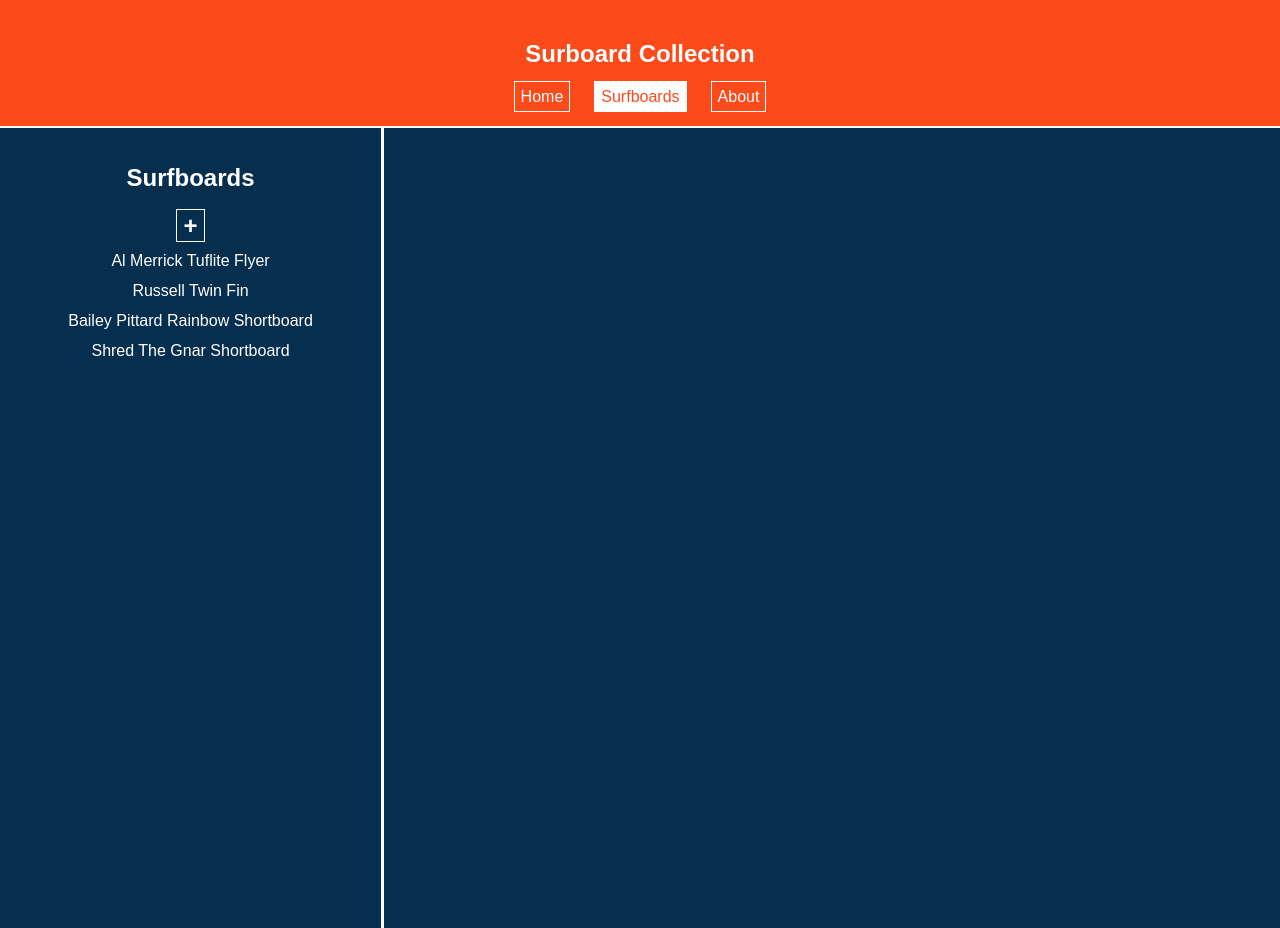
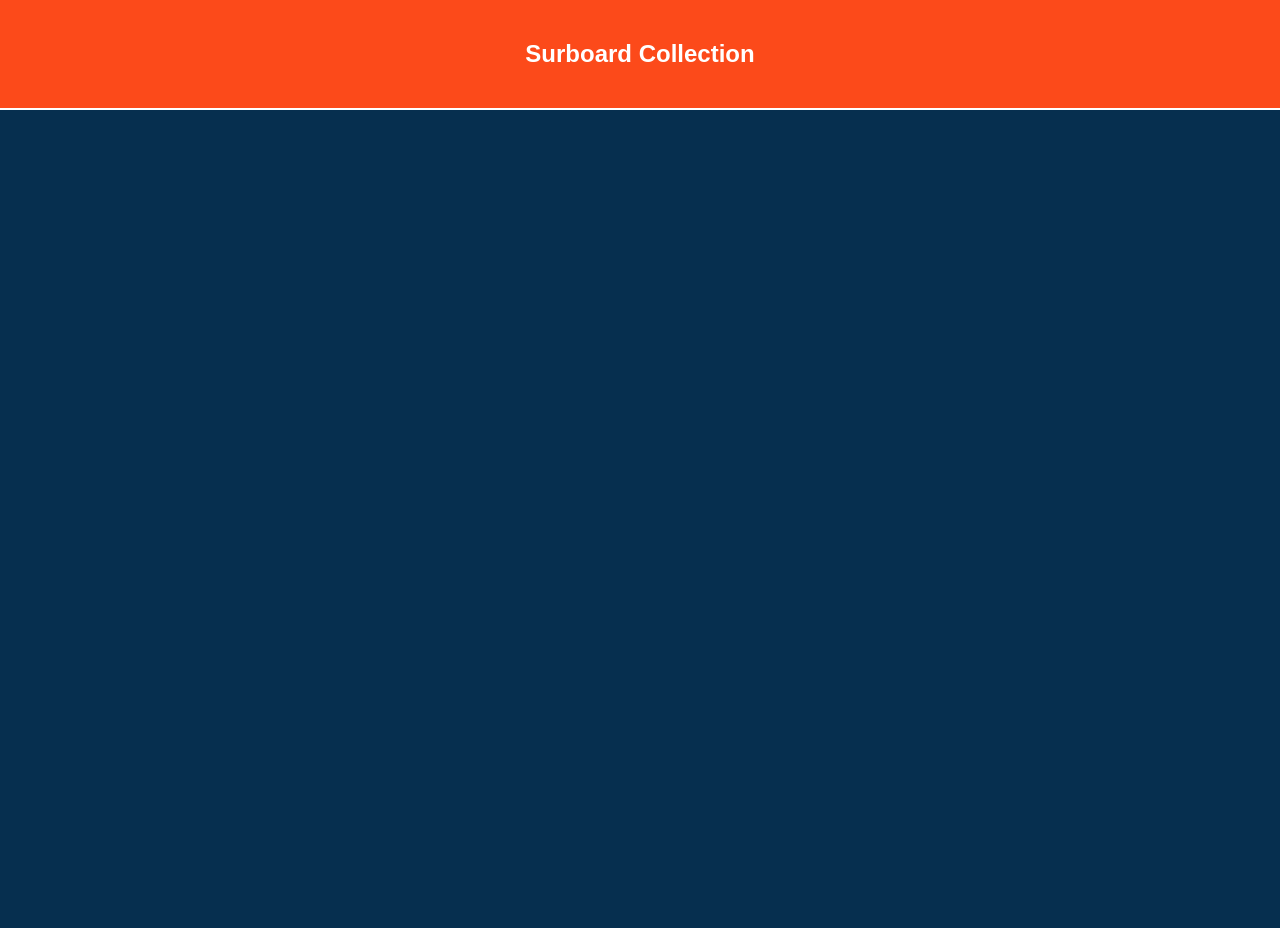
Before and after one commit to learn-co-curriculum/react-router-v4-lecture, a React (Create React App) app: page /surfboards in a window 1280 px wide. After the commit the page ends 800 px from the top, so only its background shows below. Built offline with nearby package versions, Linux system fonts and the light colour scheme.

Commit message:
Remove solution code

```diff
--- a/src/components/Navbar/index.js
+++ b/src/components/Navbar/index.js
@@ -3,28 +3,13 @@
 
 const Navbar = () =>
   <div>
-    <NavLink
-      exact
-      className="navlink"
-      activeClassName="activeNavlink"
-      to="/"
-    >
-      Home
-    </NavLink>
-    <NavLink
-      className="navlink"
-      activeClassName="activeNavlink"
-      to="/surfboards"
-    >
-      Surfboards
-    </NavLink>
-    <NavLink
-      className="navlink"
-      activeClassName="activeNavlink"
-      to="/about"
-    >
-      About
-    </NavLink>
+    {/*
+      TODO: Add NavLinks for top level routes:
+        /
+        /surfboards
+        /about
+        use className "navlink" & activeNavlink for activeClassName
+    */}
   </div>;
 
 export default Navbar;
--- a/src/containers/App.js
+++ b/src/containers/App.js
@@ -18,19 +18,12 @@
           <div>
 
           </div>
-          <Route
-            exact
-            path="/"
-            render={() => <h2 className="pageHeader">Welcome to the Surfboard collection app</h2>}
-          />
-          <Route
-            path="/surfboards"
-            component={Surfboards}
-          />
-          <Route
-            path="/about"
-            render={() => <h2 className="pageHeader">This App allows you to store your surfboard collection details</h2>}
-          />
+          {/*
+            Add Routes for:
+              /
+              /surfboards
+              /about
+          */}
         </div>
       </Router>
     );
--- a/src/containers/Surfboards/index.js
+++ b/src/containers/Surfboards/index.js
@@ -53,43 +53,22 @@
 
   render() {
     const { surfboards } = this.state;
-    const renderSurfboardLinks = surfboards.map(board =>
-      <NavLink
-        key={board.id}
-        className="sidebarNavlink"
-        to={`/surfboards/${board.id}`}
-      >
-        {board.brand} {board.model}
-      </NavLink>
-    )
 
     return (
       <div>
         <div className="sidebar">
           <h2>Surfboards</h2>
-          <NavLink
-            className="sidebarNavlink"
-            to="/surfboards/new"
-          >
-            <h2 className="addBoardLink">+</h2>
-          </NavLink>
-          {renderSurfboardLinks}
-
+          {/*
+            Todo: Add NavLinks for Surfboards and NewSurfboard Form
+            use className "sidebarNavlink" for NavLinks
+          */}
         </div>
         <div className="mainContent">
-          <Switch>
-            <Route
-              path="/surfboards/new"
-              render={() => <SurfboardForm addSurfboard={this.addSurfboard} />}
-            />
-            <Route
-              path="/surfboards/:surfboardId"
-              render={({ match }) => {
-                const surfboard = surfboards.filter(board => board.id == match.params.surfboardId)[0];
-                return <SurfboardDetail surfboard={surfboard} />
-              }}
-            />
-          </Switch>
+          {/*
+            TODO: Add Routes for:
+              /surfboards/new
+              /surfboards/:surfboardId
+          */}
         </div>
       </div>
     )
```
